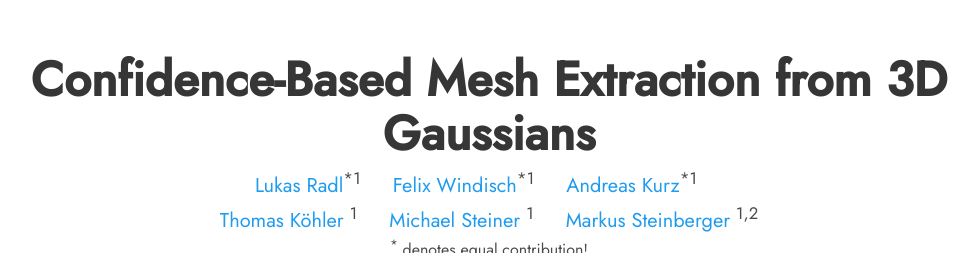
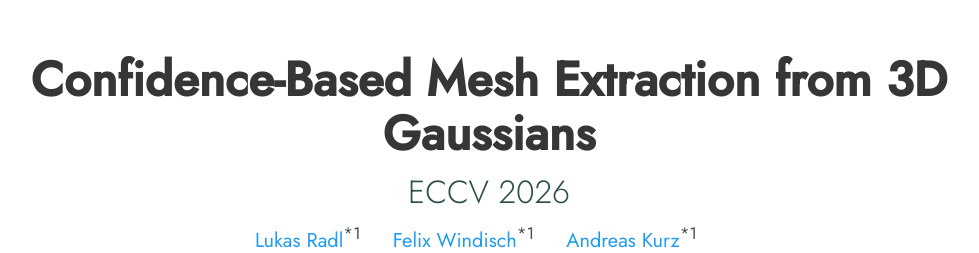
Before and after one commit to r4dl/CoMe, a plain HTML site: page index.html in a window 1280 px wide. Shown: the top 253 px of the page, without its empty margins (151-1130 px from the left). Drawn offline with nearby package versions, Linux system fonts and the light colour scheme; a script that the page names is missing; some icons are missing; a web font is replaced by a local one.

Commit message:
updated webpage

```diff
--- a/index.html
+++ b/index.html
@@ -48,6 +48,10 @@
                         <h1 class="title is-1 publication-title" style="margin: 3px; padding: 2px;"><span
                                 style="font-weight: bold; margin: 0px;">Confidence-Based Mesh Extraction from 3D Gaussians</span>
                         </h1>
+                        <h2 class="title is-3 publication-title"
+                            style="font-weight: 100; margin: 9px; padding: 2px; color: darkslategray;">
+                            ECCV 2026
+                        </h2>
                         <div class="is-size-5 publication-authors">
                             <span class="author-block"><a href="https://r4dl.github.io">Lukas Radl</a><sup>*1</sup></span> &emsp;
                             <span class="author-block"><a href="https://felixwindisch.github.io/">Felix Windisch</a><sup>*1</sup></span> &emsp;
```
